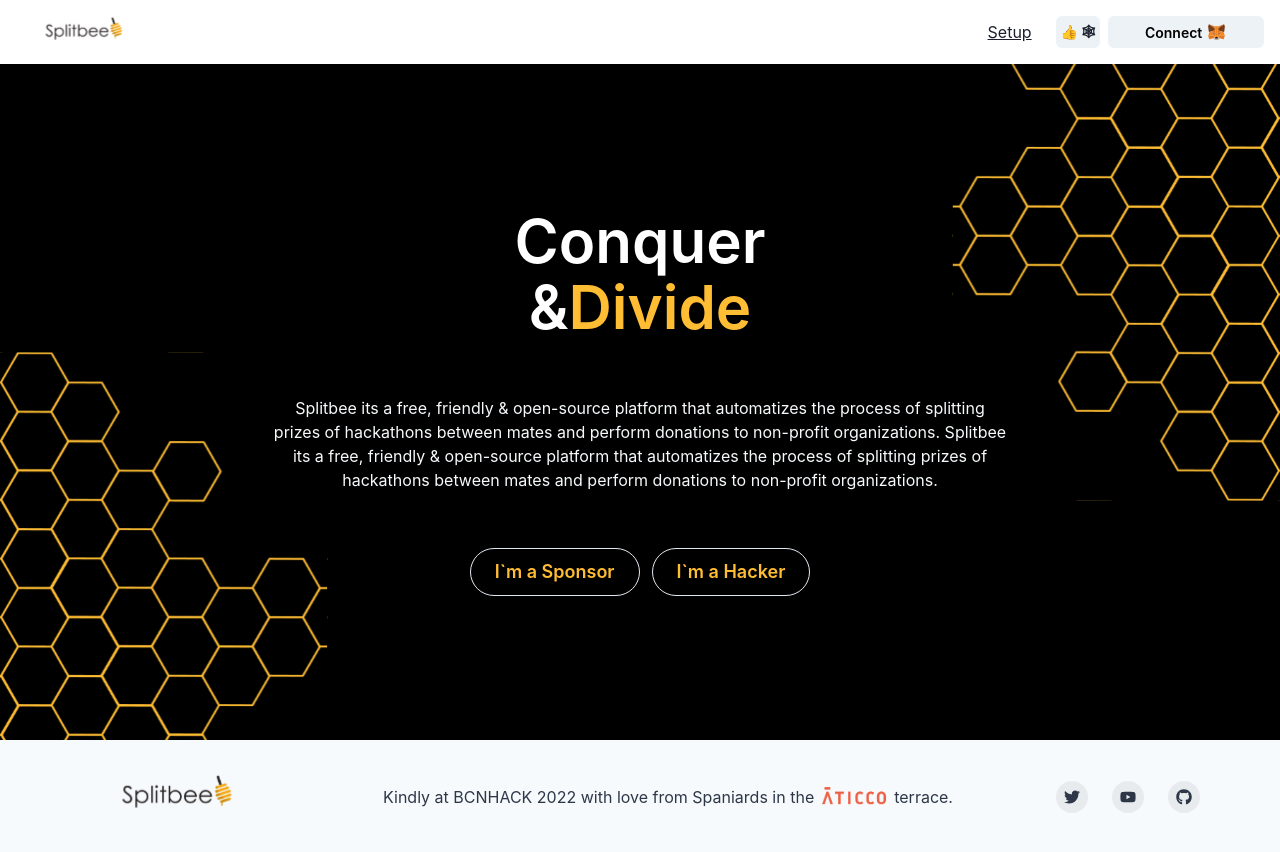
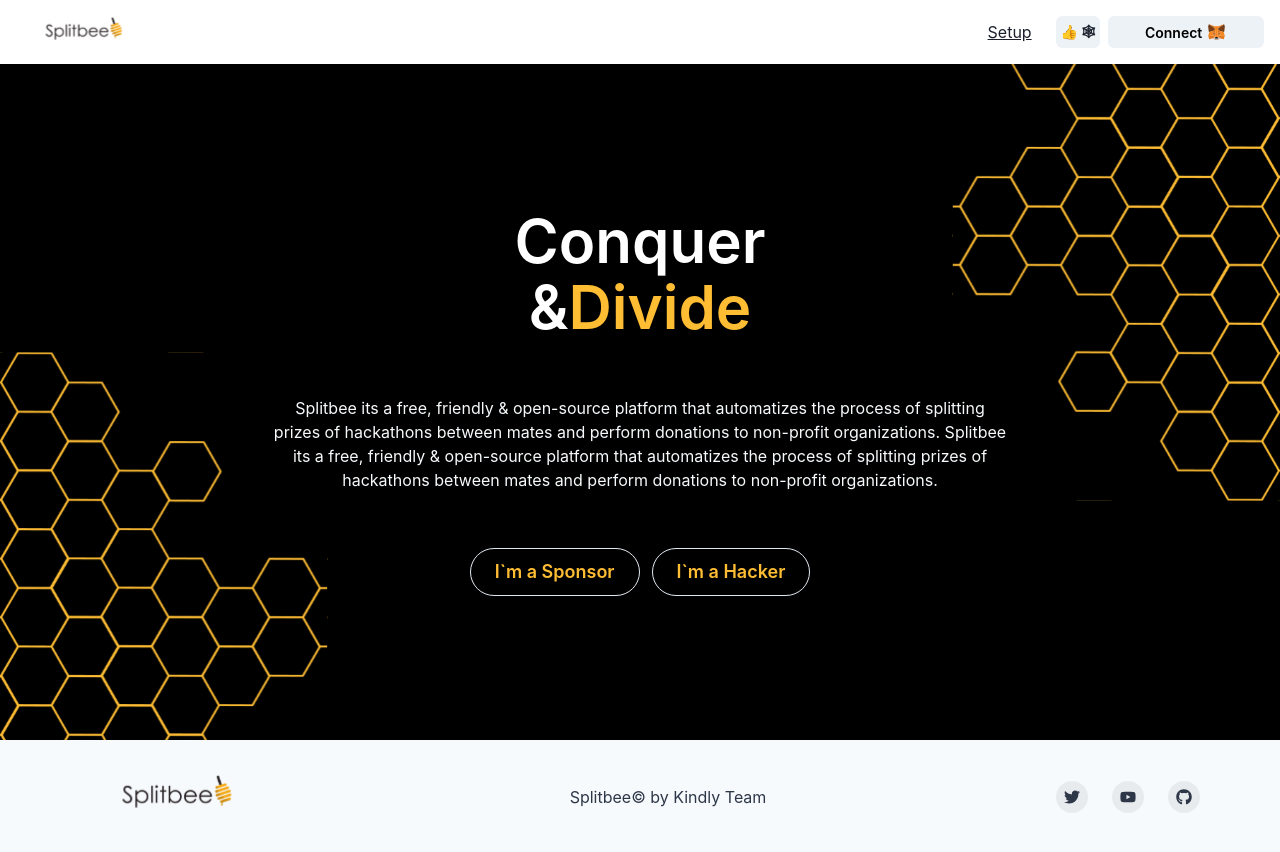
Before and after one commit to ethbcn42/splitbeeDapp, a Next.js app: page / in a window 1280 px wide. Built offline with nearby package versions, Linux system fonts and the light colour scheme.

Commit message:
fix(Footer):[-] Remove Kindly things

```diff
--- a/components/Footer.jsx
+++ b/components/Footer.jsx
@@ -57,7 +57,11 @@ import Logo from './Logo';
         justify={{ base: 'center', md: 'space-between' }}
         align={{ base: 'center', md: 'center' }}>
         <Logo />
-            <Text as={"div"}><Flex align={"center"}>Kindly at BCNHACK 2022 with love from Spaniards in the <img src="/aticco.png" width="80" /> terrace.</Flex></Text>
+        <Text as={"div"}>
+          <Flex align={"center"}>
+            Splitbee&copy; by Kindly Team
+          </Flex>
+        </Text>
         <Stack direction={'row'} spacing={6}>
           <SocialButton label={'Twitter'} href={'https://twitter.com/kindlyweb3'}>
             <FaTwitter />
```
Lines whose indentation alone changed are shown as unchanged.
